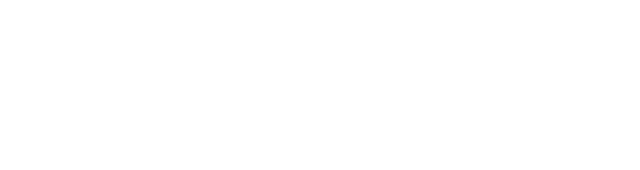
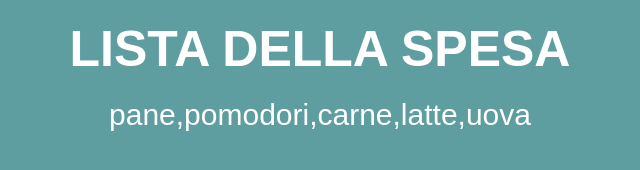
Before and after one commit to grada92/js-lista-spesa, a plain HTML site: page index.html in a window 1280 px wide. Shown: the whole page, without its empty margins (320-960 px from the left). Drawn offline with Linux system fonts and the light colour scheme.

Commit message:
inserisco dettagli testo

```diff
--- a/index.html
+++ b/index.html
@@ -5,9 +5,11 @@
     <meta http-equiv="X-UA-Compatible" content="IE=edge">
     <meta name="viewport" content="width=device-width, initial-scale=1.0">
     <script src="script.js" defer></script>
+    <link rel="stylesheet" href="style.css">
     <title>Document</title>
 </head>
 <body>
+    <h1>LISTA DELLA SPESA</h1>
     <div id="container"></div>
 
 </body>
--- a/script.js
+++ b/script.js
@@ -9,4 +9,5 @@ let spesa = document.getElementById('container');
 while (i < list.length){
     console.log(list[i]);
     i++;
+    spesa.innerHTML = list;
 }
--- /dev/null
+++ b/style.css
@@ -0,0 +1,26 @@
+/* generics */
+
+* {
+    box-sizing: border-box;
+    margin: 0px;
+    padding: 0px;
+  }
+
+  body {
+    font-family: sans-serif;
+    background-color: cadetblue;
+  }
+
+  h1 {
+    color: white;
+    text-align: center;
+    padding-top: 20px;
+    font-size: 50px;
+  }
+
+  #container {
+    color: white;
+    text-align: center;
+    padding-top: 20px;
+    font-size: 30px;
+  }
```
